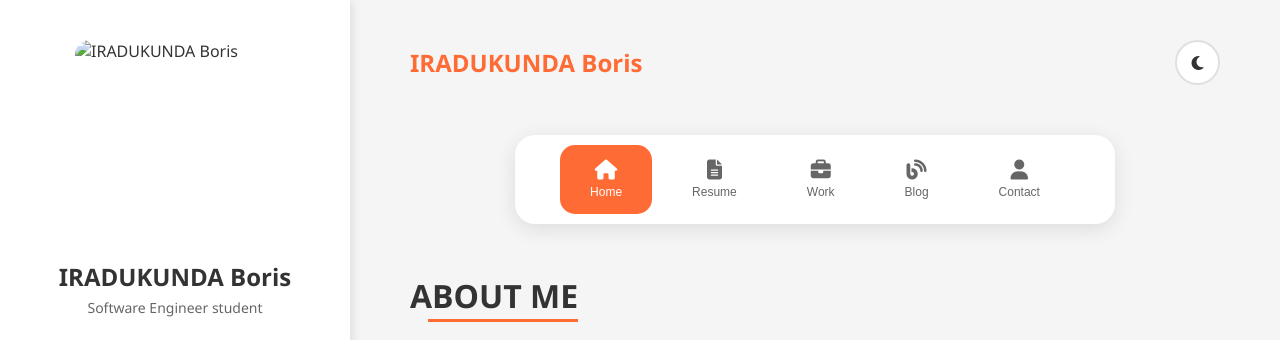
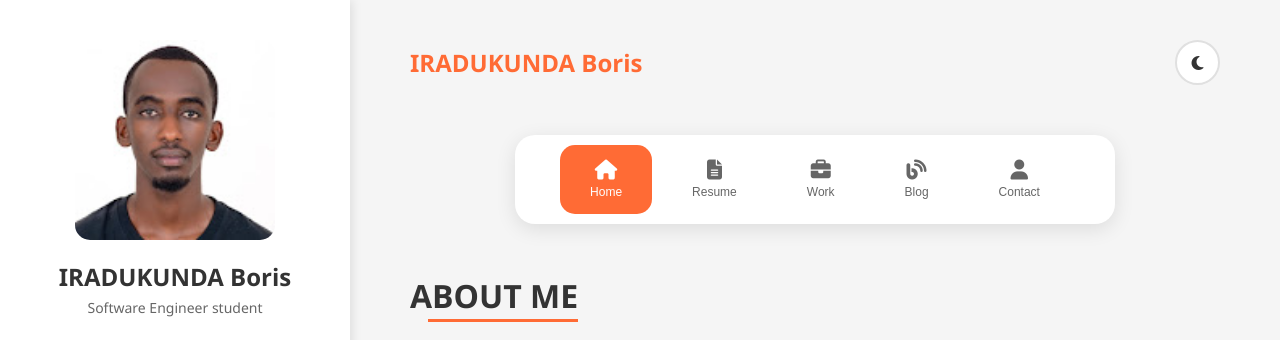
Before and after one commit to BorisIra19/My-plotfolio, a plain HTML site: page index.html in a window 1280 px wide. Shown: the top 340 px of the page. Drawn offline with Linux system fonts and the light colour scheme.

Commit message:
Update index.html

```diff
--- a/index.html
+++ b/index.html
@@ -859,7 +859,7 @@
     <div class="container">
         <!-- Sidebar -->
         <aside class="sidebar">
-            <img src="profile.jpg" alt="IRADUKUNDA Boris" class="profile-img">
+            <img src="images/profile.jpg" alt="IRADUKUNDA Boris" class="profile-img">
             <h1 class="name">IRADUKUNDA Boris</h1>
             <p class="title">Software Engineer student</p>
 
```
